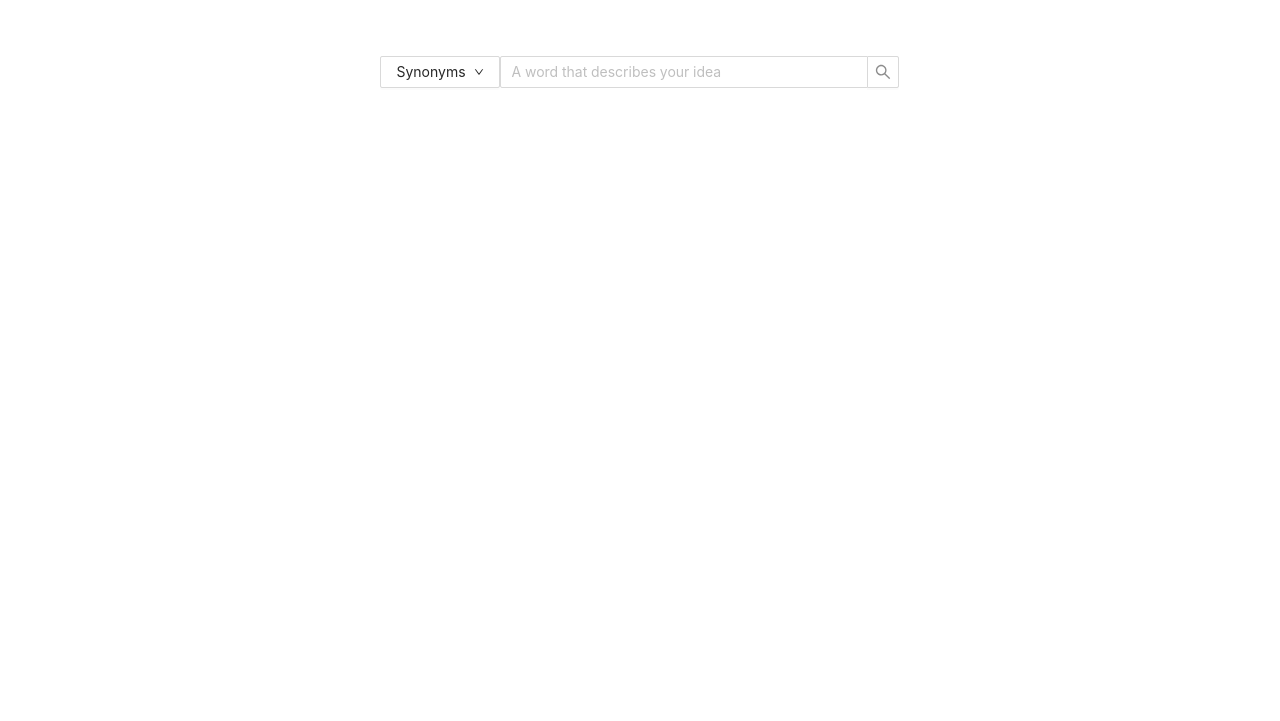
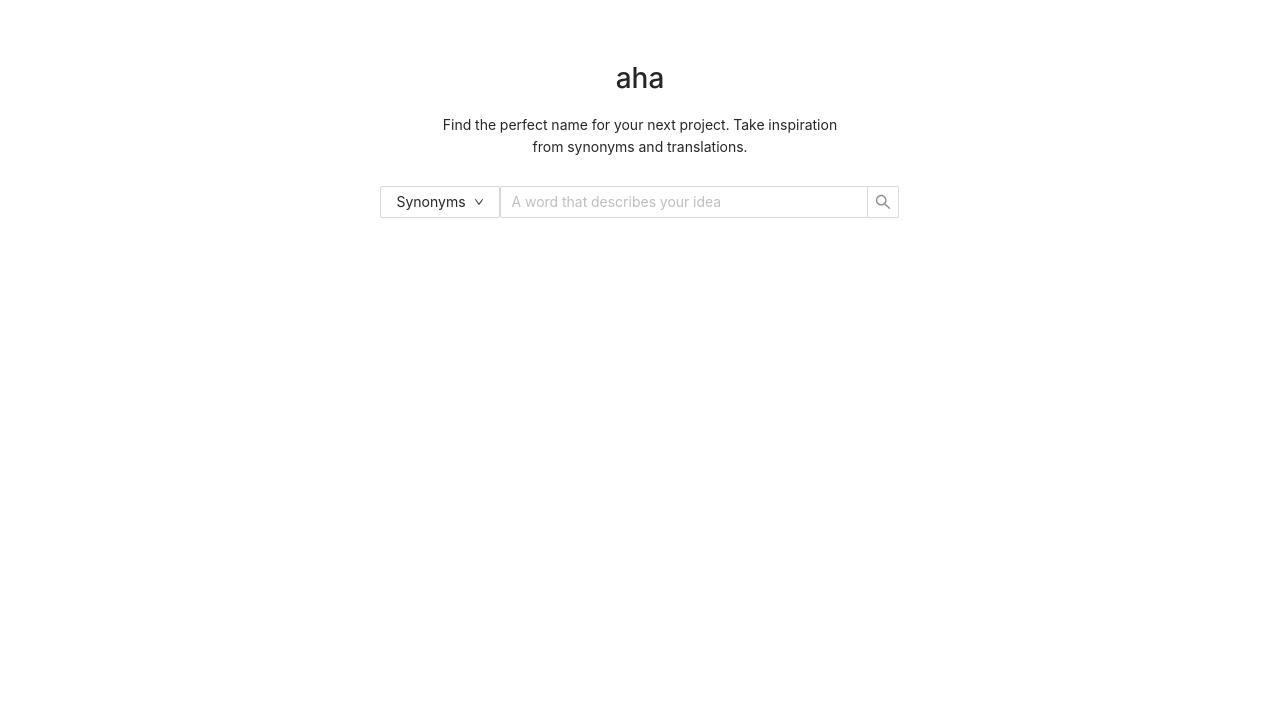
Before and after one commit to pineapplelol/aha, a React app: page / in a window 1280 px wide. Shown: the top 721 px of the page. Built offline with nearby package versions, Linux system fonts and the light colour scheme; grey boxes are pictures that could not be loaded.

Commit message:
Add header

```diff
--- /dev/null
+++ b/src/components/Header.js
@@ -0,0 +1,14 @@
+import React from "react";
+
+import "../css/Header.css";
+
+function Header() {
+  return (
+    <div className="header">
+      <h1>aha</h1>
+      <p>Find the perfect name for your next project. Take inspiration from synonyms and translations.</p>
+    </div>
+  );
+}
+
+export default Header;
--- a/src/css/Footer.css
+++ b/src/css/Footer.css
@@ -1,6 +1,7 @@
 .footer {
   display: flex;
   margin: 0 auto;
+  padding-bottom: 1em;
   width: 80%;
 }
 
--- /dev/null
+++ b/src/css/Header.css
@@ -0,0 +1,9 @@
+.header {
+  padding-top: 4em;
+  text-align: center;
+}
+
+.header p {
+  margin: 0 auto;
+  max-width: 400px;
+}
--- a/src/css/Home.css
+++ b/src/css/Home.css
@@ -1,9 +1,9 @@
 .search {
-  padding: 4em 0;
+  padding: 2em 0;
 }
 
 .content {
   margin: 0px auto;
-  min-height: calc(100vh - 220px);
+  min-height: calc(100vh - 320px);
   width: 90%;
 }
--- a/src/pages/Home.js
+++ b/src/pages/Home.js
@@ -4,6 +4,7 @@ import { DownOutlined } from "@ant-design/icons";
 
 import Synonyms from "../components/Synonyms";
 import Translations from "../components/Translations";
+import Header from "../components/Header";
 import Footer from "../components/Footer";
 
 import "../css/Home.css";
@@ -27,6 +28,7 @@ function Home() {
 
   return (
     <>
+      {!word && <Header />}
       <Row type="flex" align="center" className="search">
         <Dropdown overlay={menu}>
           <Button>
@@ -40,16 +42,14 @@ function Home() {
         />
       </Row>
       <div className="content">
-        {word && find === "Translations" && (
+        {word && (
           <>
-            <h1>Translations</h1>
-            <Translations word={word} />
-          </>
-        )}
-        {word && find === "Synonyms" && (
-          <>
-            <h1>Synonyms</h1>
-            <Synonyms word={word} />
+            <h1>{find}</h1>
+            {find === "Synonyms" ? (
+              <Synonyms word={word} />
+            ) : (
+              <Translations word={word} />
+            )}
           </>
         )}
       </div>
```
Also changed, not shown: src/components/Footer.js (+5 -5 lines).
